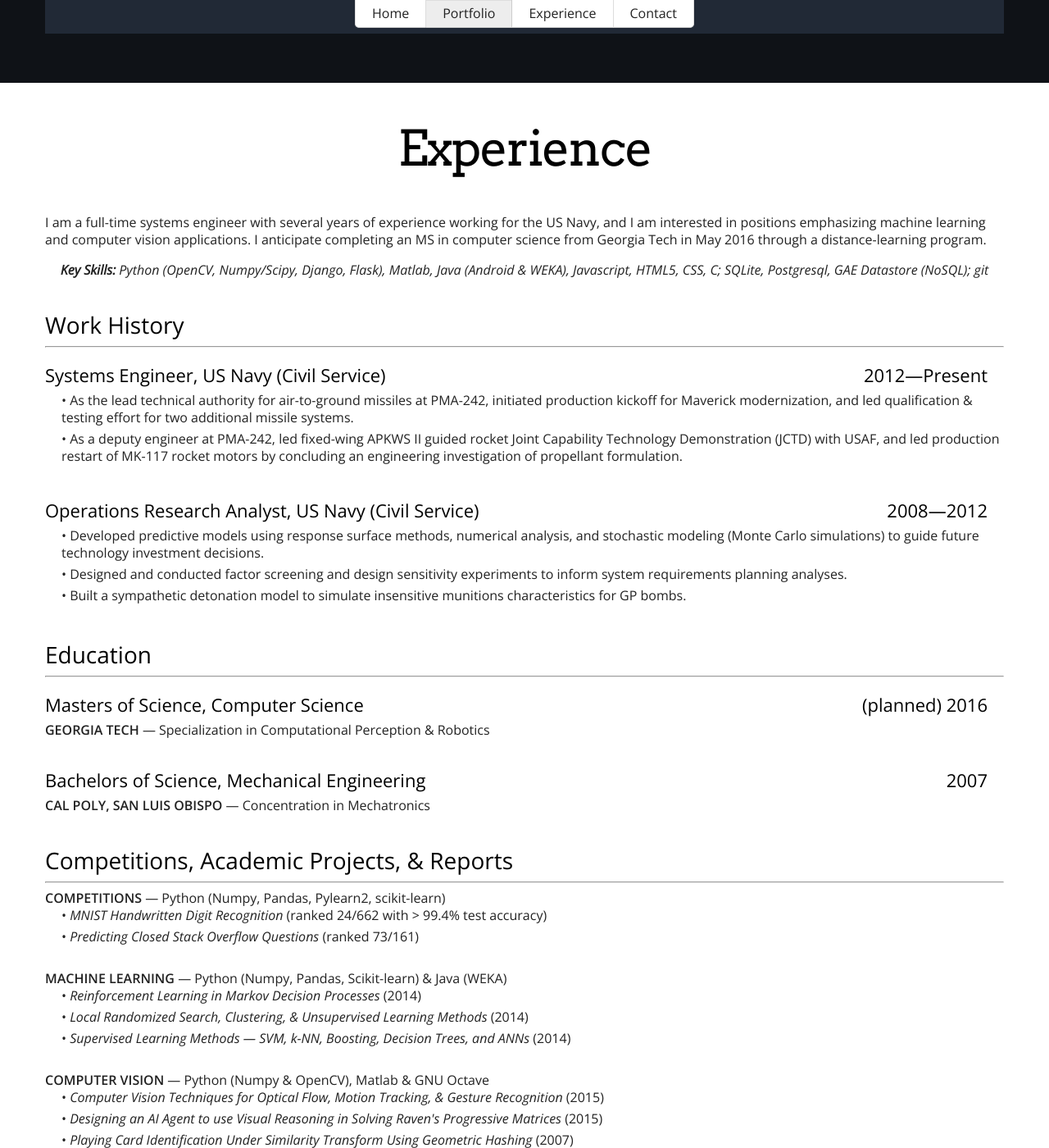
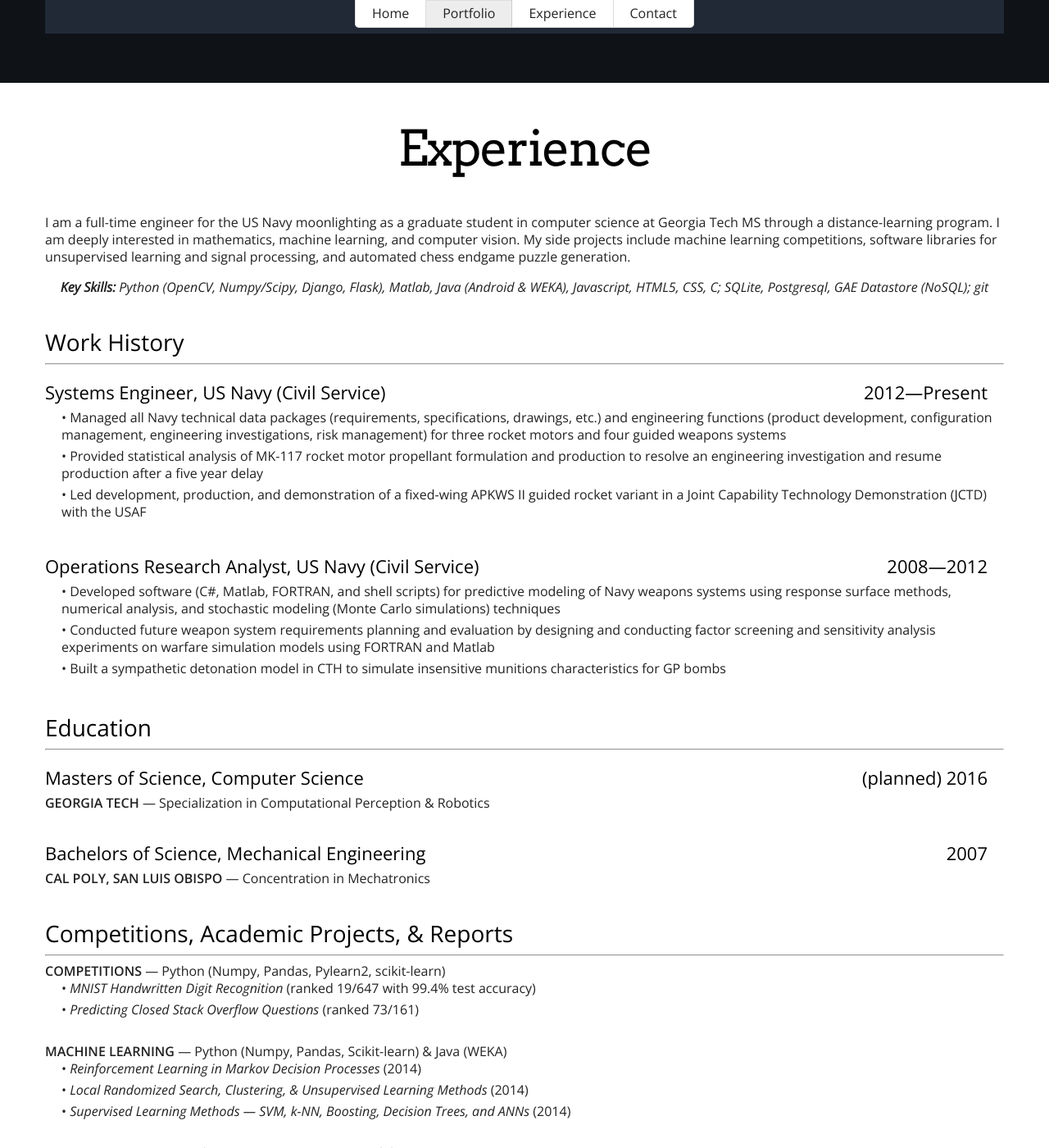
Before and after one commit to cgearhart/cgearhart.github.io, a Jekyll site: the page built from index.html, in a window 1280 px wide and 1400 px high, scrolled down 727 px. Shown: the whole window at 82% size. Built offline with Jekyll 4.4.1, drawn with Linux system fonts in a browser that asks for light colours; nearby versions of some CDN libraries.

Commit message:
Update work history and MNIST competition ranking

```diff
--- a/index.html
+++ b/index.html
@@ -57,14 +57,15 @@ jobs:
   - name:       Systems Engineer, US Navy (Civil Service)
     startDate:  2012
     endDate:    Present
-    item1:      As the lead technical authority for air-to-ground missiles at PMA-242, initiated production kickoff for Maverick modernization, and led qualification &amp; testing effort for two additional missile systems.
-    item2:      As a deputy engineer at PMA-242, led fixed-wing APKWS II guided rocket Joint Capability Technology Demonstration (JCTD) with USAF, and led production restart of MK-117 rocket motors by concluding an engineering investigation of propellant formulation.
+    item1:      Managed all Navy technical data packages (requirements, specifications, drawings, etc.) and engineering functions (product development, configuration management, engineering investigations, risk management) for three rocket motors and four guided weapons systems
+    item2:      Provided statistical analysis of MK-117 rocket motor propellant formulation and production to resolve an engineering investigation and resume production after a five year delay
+    item3:      Led development, production, and demonstration of a fixed-wing APKWS II guided rocket variant in a Joint Capability Technology Demonstration (JCTD) with the USAF
   - name:       Operations Research Analyst, US Navy (Civil Service)
     startDate:  2008
     endDate:    2012
-    item1:      Developed predictive models using response surface methods, numerical analysis, and stochastic modeling (Monte Carlo simulations) to guide future technology investment decisions.
-    item2:      Designed and conducted factor screening and design sensitivity experiments to inform system requirements planning analyses.
-    item3:      Built a sympathetic detonation model to simulate insensitive munitions characteristics for GP bombs.
+    item1:      Developed software (C#, Matlab, FORTRAN, and shell scripts) for predictive modeling of Navy weapons systems using response surface methods, numerical analysis, and stochastic modeling (Monte Carlo simulations) techniques
+    item2:      Conducted future weapon system requirements planning and evaluation by designing and conducting factor screening and sensitivity analysis experiments on warfare simulation models using FORTRAN and Matlab
+    item3:      Built a sympathetic detonation model in CTH to simulate insensitive munitions characteristics for GP bombs
 ---
 <!DOCTYPE html>
 <html lang="en">
@@ -146,7 +147,7 @@ jobs:
 
         <h2>Experience</h2>
         <div class="row-fluid context">
-          <p>I am a full-time systems engineer with several years of experience working for the US Navy, and I am interested in positions emphasizing machine learning and computer vision applications. I anticipate completing an MS in computer science from Georgia Tech in May 2016 through a distance-learning program.</p>
+          <p>I am a full-time engineer for the US Navy moonlighting as a graduate student in computer science at Georgia Tech MS through a distance-learning program. I am deeply interested in mathematics, machine learning, and computer vision. My side projects include machine learning competitions, software libraries for unsupervised learning and signal processing, and automated chess endgame puzzle generation.</p>
         </div>
 
         <div class="aligncenter pub"><b>Key Skills:</b> Python (OpenCV, Numpy/Scipy, Django, Flask), Matlab, Java (Android &amp; WEKA), Javascript, HTML5, CSS, C; SQLite, Postgresql, GAE Datastore (NoSQL); git</div>
@@ -181,7 +182,7 @@ jobs:
             <div class="entry">
               <b><span class="upper">Competitions</span></b> &mdash; Python (Numpy, Pandas, Pylearn2, scikit-learn)
               <ul>
-                <li>•   <span class="pub">MNIST Handwritten Digit Recognition</span> (ranked 24/662 with > 99.4% test accuracy)</li>
+                <li>•   <span class="pub">MNIST Handwritten Digit Recognition</span> (ranked 19/647 with 99.4% test accuracy)</li>
                 <li>•   <span class="pub">Predicting Closed Stack Overflow Questions</span> (ranked 73/161)</li>
               </ul>
             </div>
```
